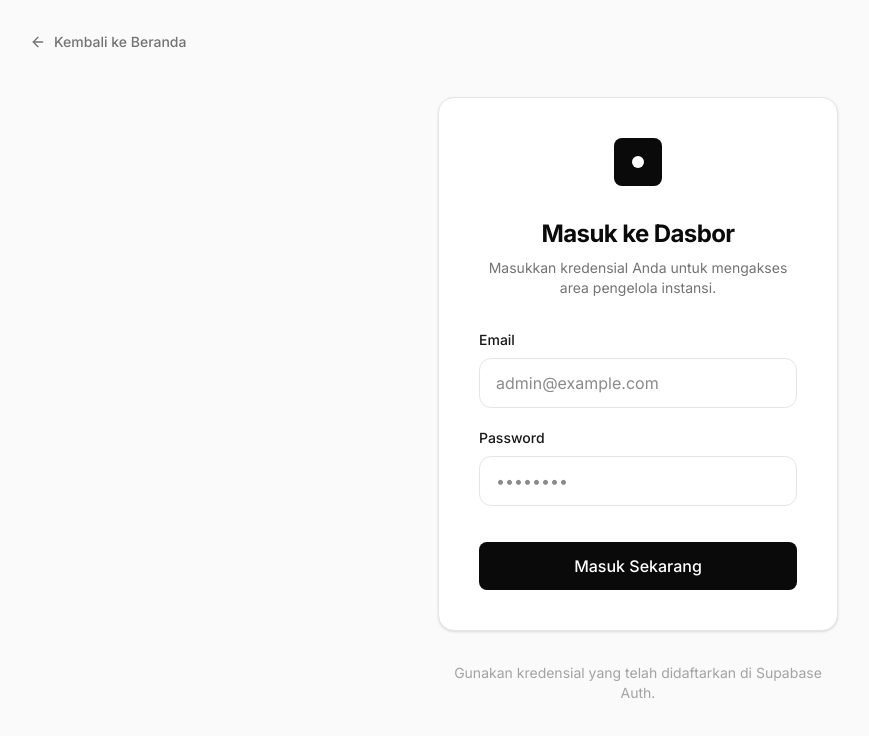
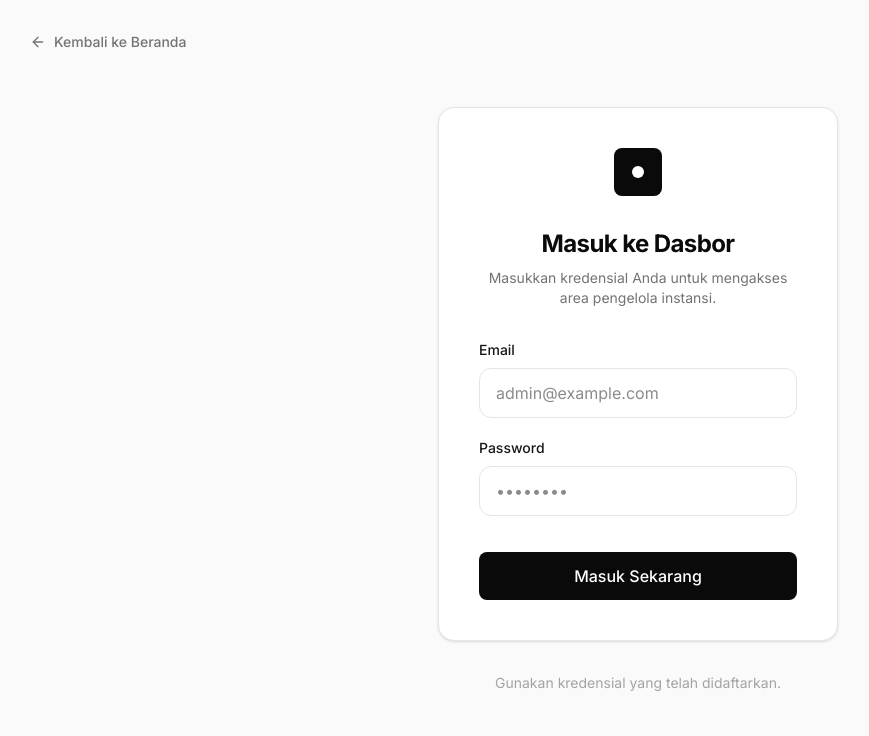
Before and after one commit to sutiawan19/SIPODA, a Next.js app: page /admin/login in a window 1280 px wide. Shown: the top 736 px of the page, without its empty margins (2-871 px from the left). Built offline with nearby package versions, Linux system fonts and the light colour scheme.

Commit message:
chore: update login page subtitle

```diff
--- a/app/admin/login/page.tsx
+++ b/app/admin/login/page.tsx
@@ -85,7 +85,7 @@ export default function AdminLoginPage() {
         </div>
 
         <p className="text-center text-sm text-neutral-400 mt-8">
-          Gunakan kredensial yang telah didaftarkan di Supabase Auth.
+          Gunakan kredensial yang telah didaftarkan.
         </p>
 
       </motion.div>
```
